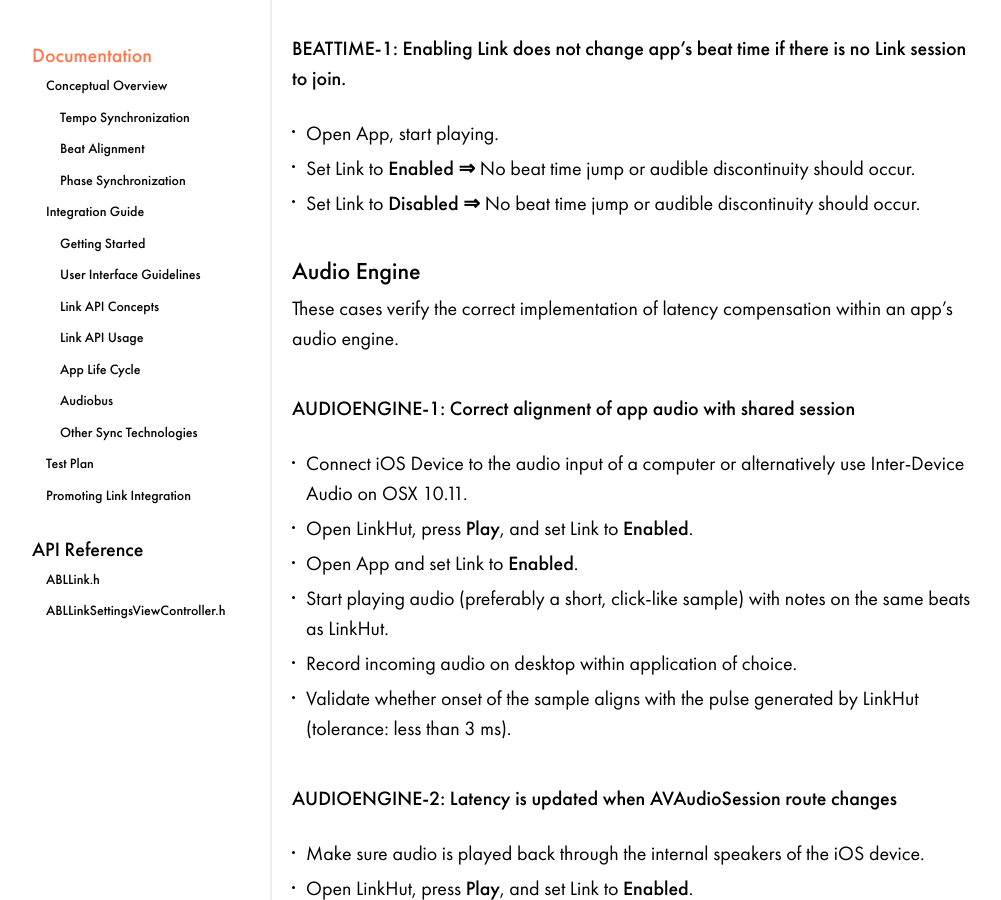
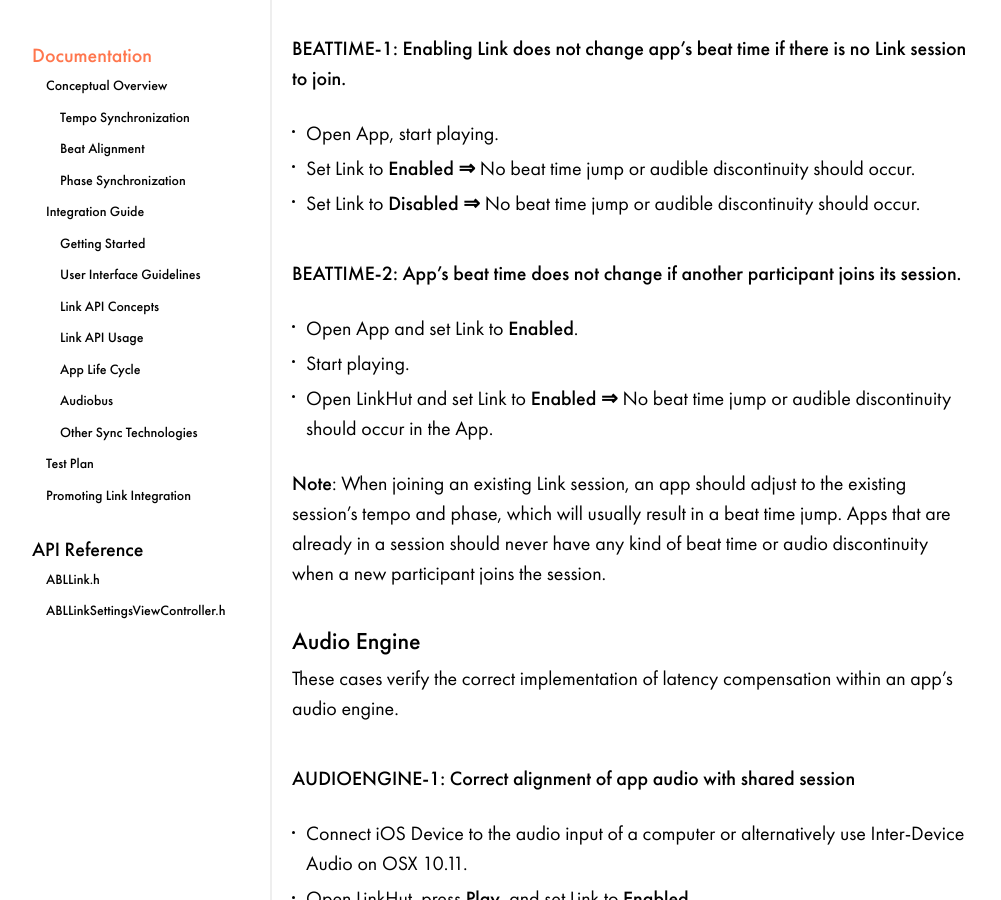
Before and after one commit to Ableton/ableton.github.io, a Jekyll site: the page built from linkkit/index.md, in a window 1280 px wide and 900 px high, scrolled down 15248 px. Shown: the whole window, without its empty margins (8-1009 px from the left). Built offline with Jekyll 4.4.1, drawn with Linux system fonts in a browser that asks for light colours.

Commit message:
BEATTIME-2 test case
Apps in existing sessions should preserve beat time continuity when a
new participant joins.

```diff
--- a/linkkit/index.md
+++ b/linkkit/index.md
@@ -221,6 +221,13 @@ These cases verify the continuity of beat time across Link operations.
 - Set Link to **Enabled** **&rArr;** No beat time jump or audible discontinuity should occur.
 - Set Link to **Disabled** **&rArr;** No beat time jump or audible discontinuity should occur.
 
+#### BEATTIME-2: App's beat time does not change if another participant joins its session.
+- Open App and set Link to **Enabled**.
+- Start playing.
+- Open LinkHut and set Link to **Enabled** **&rArr;** No beat time jump or audible discontinuity should occur in the App.
+
+**Note**: When joining an existing Link session, an app should adjust to the existing session's tempo and phase, which will usually result in a beat time jump. Apps that are already in a session should never have any kind of beat time or audio discontinuity when a new participant joins the session.
+
 ### Audio Engine
 
 These cases verify the correct implementation of latency compensation within an app's audio engine.
```
